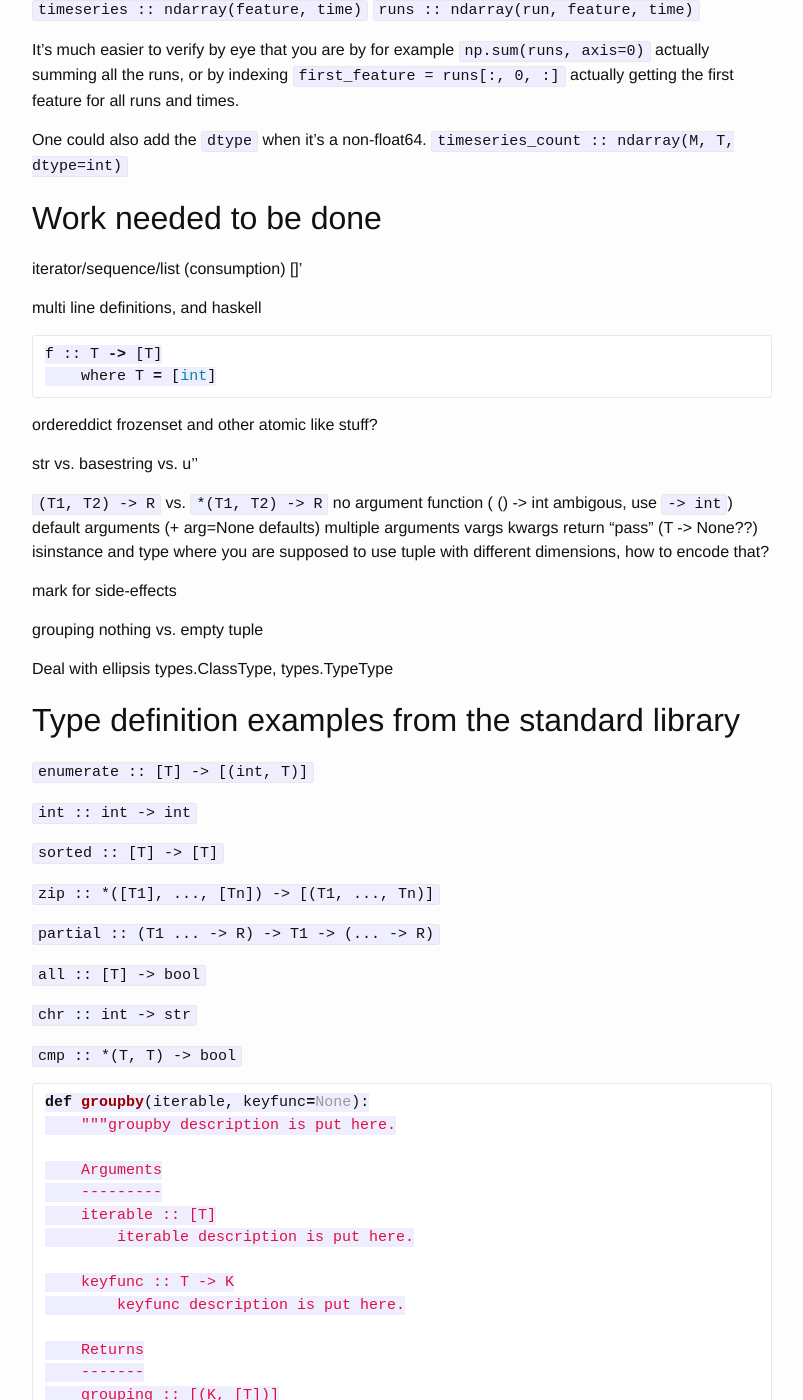
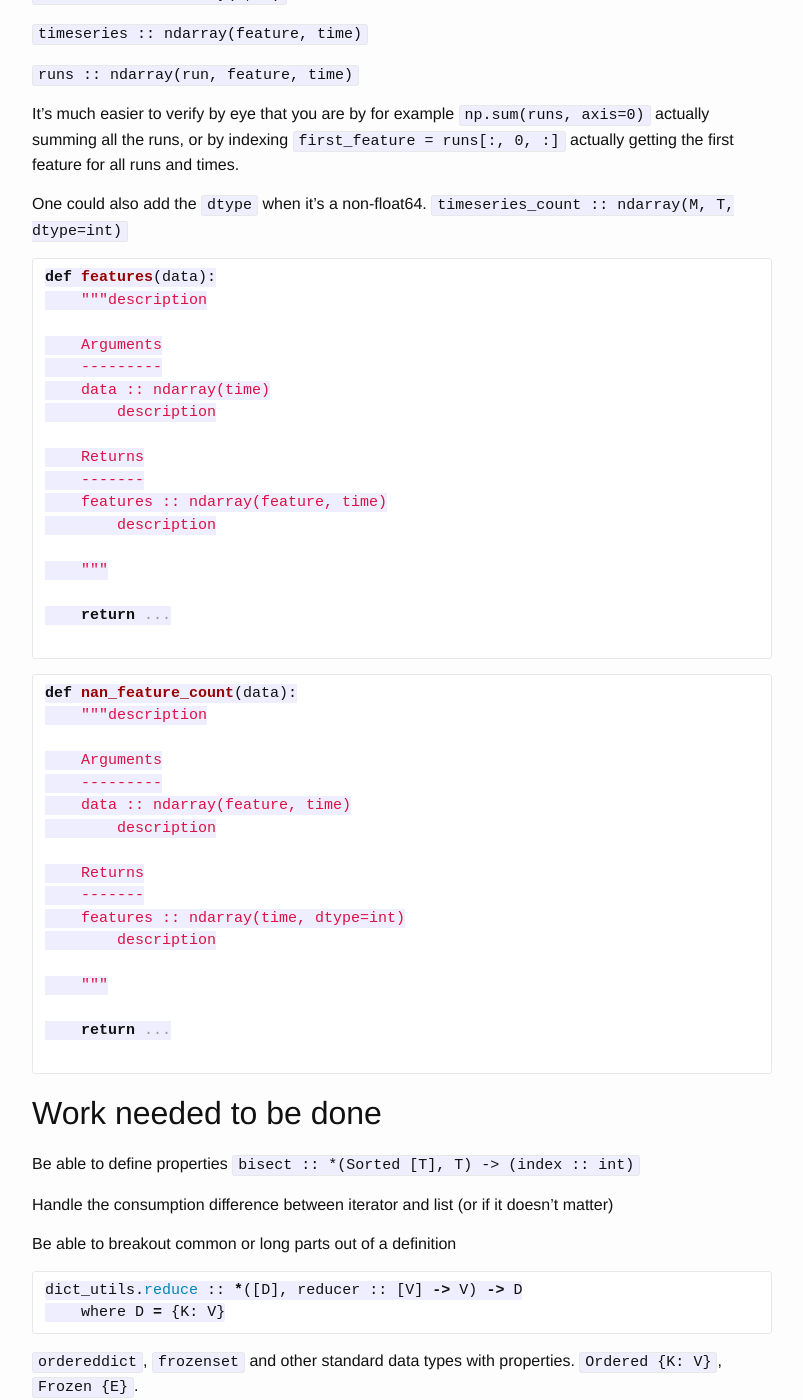
Before and after one commit to Jim-Holmstroem/jim-holmstroem.github.io, a Jekyll site: the page built from _posts/2014-10-03-python-type-definition-proposal.markdown, in a window 1280 px wide and 1400 px high, scrolled down 3134 px. Shown: the whole window, without its empty margins (238-1041 px from the left). Built offline with Jekyll 4.4.1, drawn with Linux system fonts in a browser that asks for light colours; some of the changed text lies outside the part shown.

Commit message:
Finished the post about the proposal for python type definition

```diff
--- a/_posts/2014-10-03-python-type-definition-proposal.markdown
+++ b/_posts/2014-10-03-python-type-definition-proposal.markdown
@@ -6,14 +6,14 @@
 ---
 
 A proposal for Python type definition inspired by Haskells algebraic data types.
-To use the representative power of algebra to define types in Python.
+By using the representative power of algebra to define types in Python one attains
+a low clutter view of the composed types for variables/arguments and return types.
 
 It's not claiming to be able to represent any composed type (yet), but that is
 not the main goal of it.
 
 Usage
 -----
-
 Inline to aid the coming-back-next-month scenario
 
 ~~~ python
@@ -96,16 +96,16 @@
 
 Sequence
 ========
-``[T]``: A _sequence_ with elements of type ``T``.
+``[E]``: A _sequence_ with elements of type ``E``.
 See note about sequences under "Work needed to be done".
 
 Set
 ===
-``{T}``: A _set_ with elements of type ``T``.
+``{E}``: A _set_ with elements of type ``E``.
 
 Dictionary
 ==========
-``{T1: T2}``: A _dictionary_ with keys of type ``T1`` and values of type ``T2``.
+``{K: V}``: A _dictionary_ with keys of type ``K`` and values of type ``V``.
 
 Grouping
 ========
@@ -120,7 +120,7 @@
 
 ``int``: ``int``, ``types.IntType``.
 
-``float: ``float``, ``types.FloatType``.
+``float``: ``float``, ``types.FloatType``.
 
 ``str``: ``basestring``.
 
@@ -148,6 +148,7 @@
 ``timeseries :: ndarray(M, T)``
 
 ``timeseries :: ndarray(feature, time)``
+
 ``runs :: ndarray(run, feature, time)``
 
 It's much easier to verify by eye that you are by for example
@@ -159,38 +160,78 @@
 One could also add the ``dtype`` when it's a non-float64.
 ``timeseries_count :: ndarray(M, T, dtype=int)``
 
+~~~ python
+def features(data):
+    """description
+
+    Arguments
+    ---------
+    data :: ndarray(time)
+        description
+
+    Returns
+    -------
+    features :: ndarray(feature, time)
+        description
+
+    """
+
+    return ...
+
+~~~
+
+~~~ python
+def nan_feature_count(data):
+    """description
+
+    Arguments
+    ---------
+    data :: ndarray(feature, time)
+        description
+
+    Returns
+    -------
+    features :: ndarray(time, dtype=int)
+        description
+
+    """
+
+    return ...
+
+~~~
+
 Work needed to be done
 ----------------------
-iterator/sequence/list (consumption)
-[]'
 
-multi line definitions, and haskell
+Be able to define properties
+``bisect :: *(Sorted [T], T) -> (index :: int)``
+
+Handle the consumption difference between iterator and list (or if it doesn't matter)
+
+Be able to breakout common or long parts out of a definition
 
 ~~~ python
-f :: T -> [T]
-    where T = [int]
+dict_utils.reduce :: *([D], reducer :: [V] -> V) -> D
+    where D = {K: V}
 ~~~
 
-ordereddict frozenset and other atomic like stuff?
+``ordereddict``, ``frozenset`` and other standard data types with properties.
+``Ordered {K: V}``, ``Frozen {E}``.
 
-str vs. basestring vs. u''
+Default arguments ``randint :: (seed :: int<0>) -> int``, default
+arguments with "Not set" i.e. ``None``.
 
-``(T1, T2) -> R`` vs. ``*(T1, T2) -> R``
-no argument function ( () -> int ambigous, use  ``-> int``)
-default arguments (+ arg=None defaults)
-multiple arguments
-vargs
-kwargs
-return "pass" (T -> None??)
-isinstance and type where you are supposed to use tuple with different dimensions, how to encode that?
+``*args``, ``**kwargs``
 
-mark for side-effects
+For example ``isinstance`` and ``type`` where you are supposed to use a tuple
+with variable length. ``(T, ...)``
 
-grouping nothing vs. empty tuple
+A mark to differentiate pure (no side-effects) with unpure (side-effects).
 
-Deal with ellipsis
-types.ClassType, types.TypeType
+Deal with ``types.EllipsisType``, ``types.ClassType``, ``types.TypeType``
 
+if NaN is a possible value for numpy array
+``ndarray(feature|NaN, time)``.
 
 Type definition examples from the standard library
 --------------------------------------------------
@@ -233,5 +276,7 @@
 ~~~
 
 ``itertools.takewhile :: *((T -> bool), [T]) -> [T]``
+
 ``itertools.combinations :: *([T], repeat :: int) -> [(T, ...)]``
+
 ``reduce :: *(*(T, T) -> T, [T]) -> T``
```
Also changed, not shown: other parts of _posts/2014-10-03-python-type-definition-proposal.markdown (+5 -3 lines).
